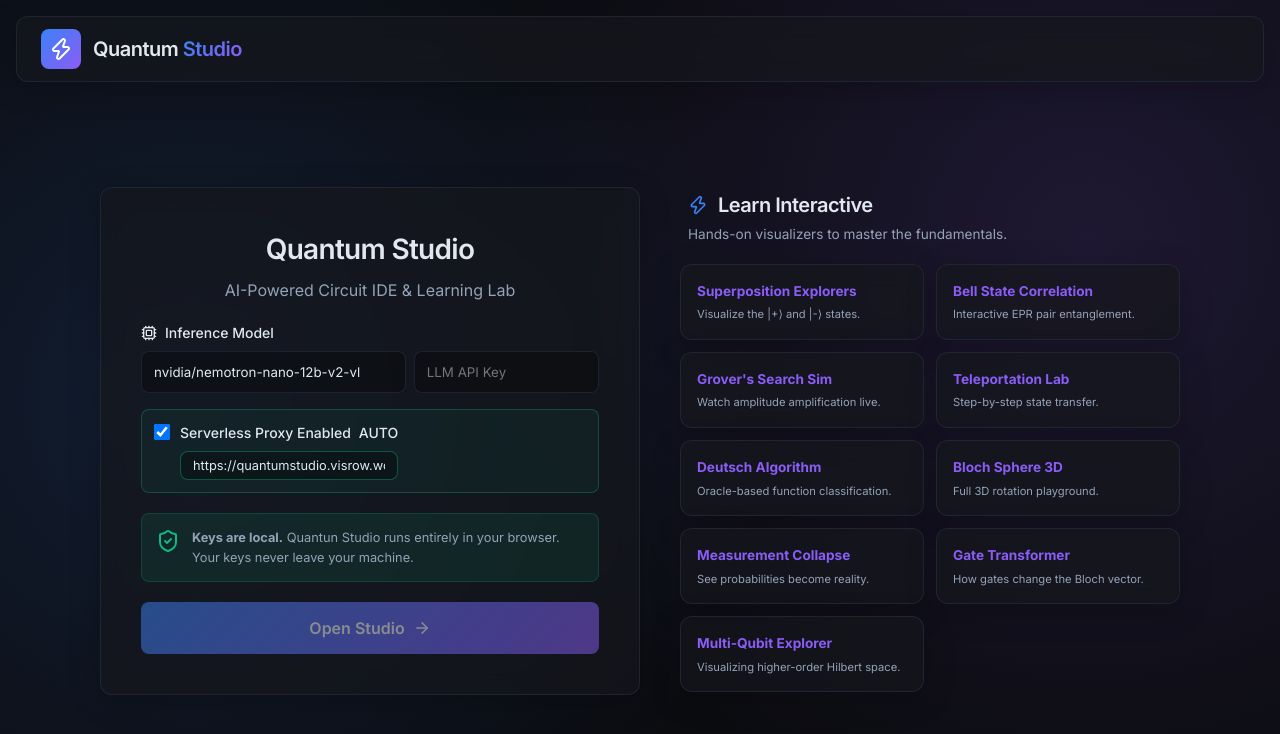
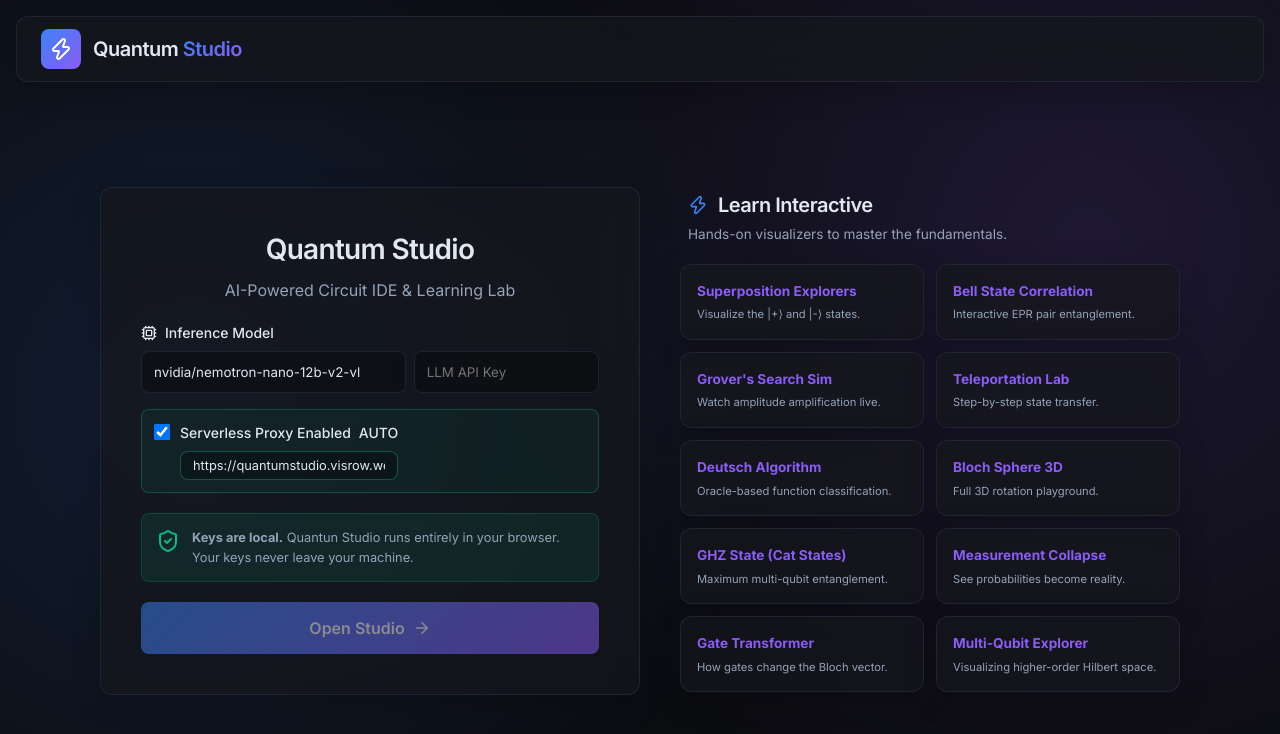
Before and after one commit to vishalmysore/QuantumStudio, a React (Vite) app: page / in a window 1280 px wide. Shown: the top 734 px of the page. Built offline with nearby package versions, Linux system fonts and the light colour scheme.

Commit message:
feat: include all 10 interactive tutorials in the learning hub

```diff
--- a/src/components/SetupScreen.jsx
+++ b/src/components/SetupScreen.jsx
@@ -57,6 +57,7 @@ export default function SetupScreen({ onSave }) {
         { name: "Teleportation Lab", file: "teleportation_visualizer.html", desc: "Step-by-step state transfer." },
         { name: "Deutsch Algorithm", file: "deutsch_algorithm_visualizer.html", desc: "Oracle-based function classification." },
         { name: "Bloch Sphere 3D", file: "bloch_sphere_interactive.html", desc: "Full 3D rotation playground." },
+        { name: "GHZ State (Cat States)", file: "ghz_state_visualizer.html", desc: "Maximum multi-qubit entanglement." },
         { name: "Measurement Collapse", file: "measurement_collapse_visualizer.html", desc: "See probabilities become reality." },
         { name: "Gate Transformer", file: "gate_transformer_visualizer.html", desc: "How gates change the Bloch vector." },
         { name: "Multi-Qubit Explorer", file: "multi_qubit_explorer.html", desc: "Visualizing higher-order Hilbert space." }
```
